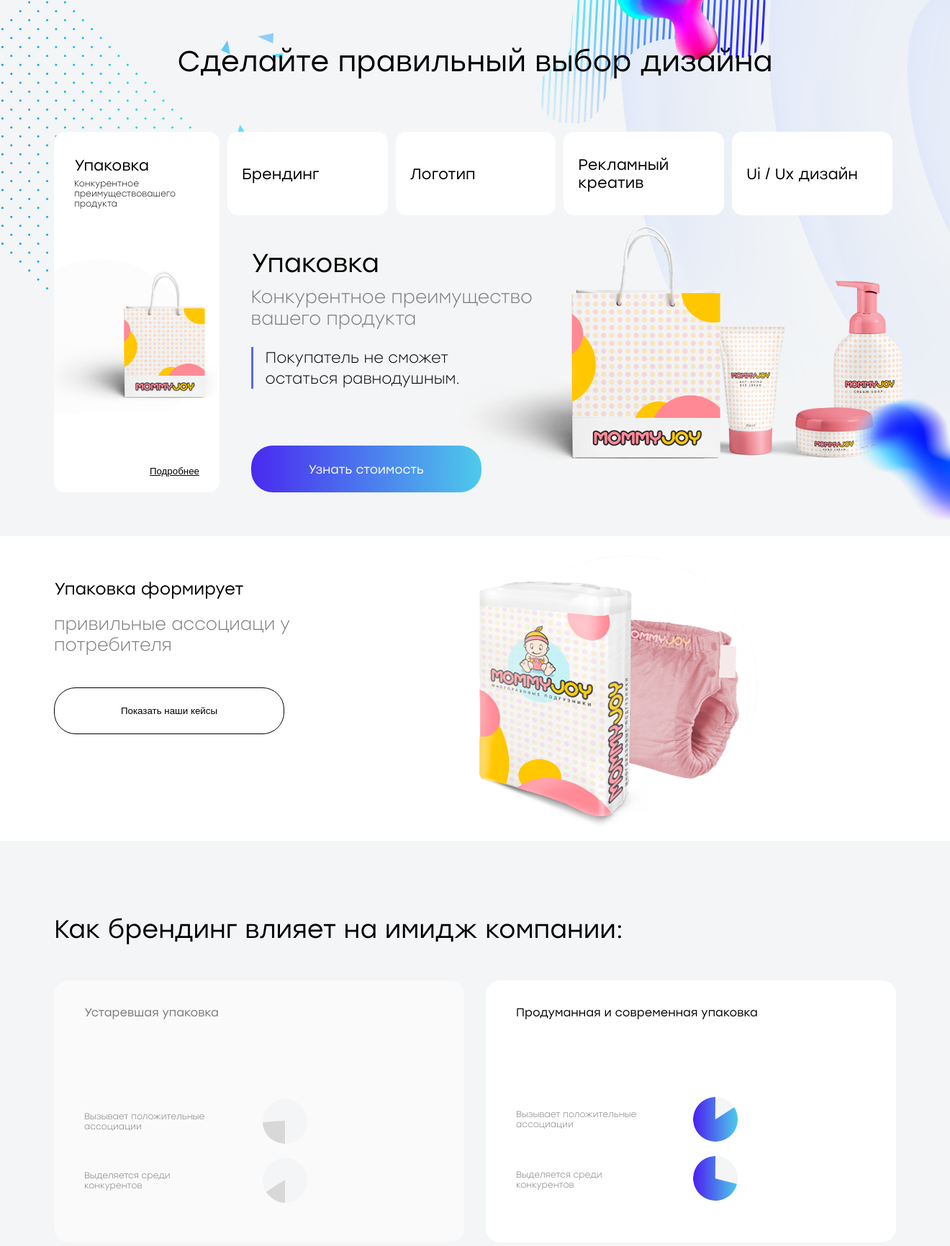
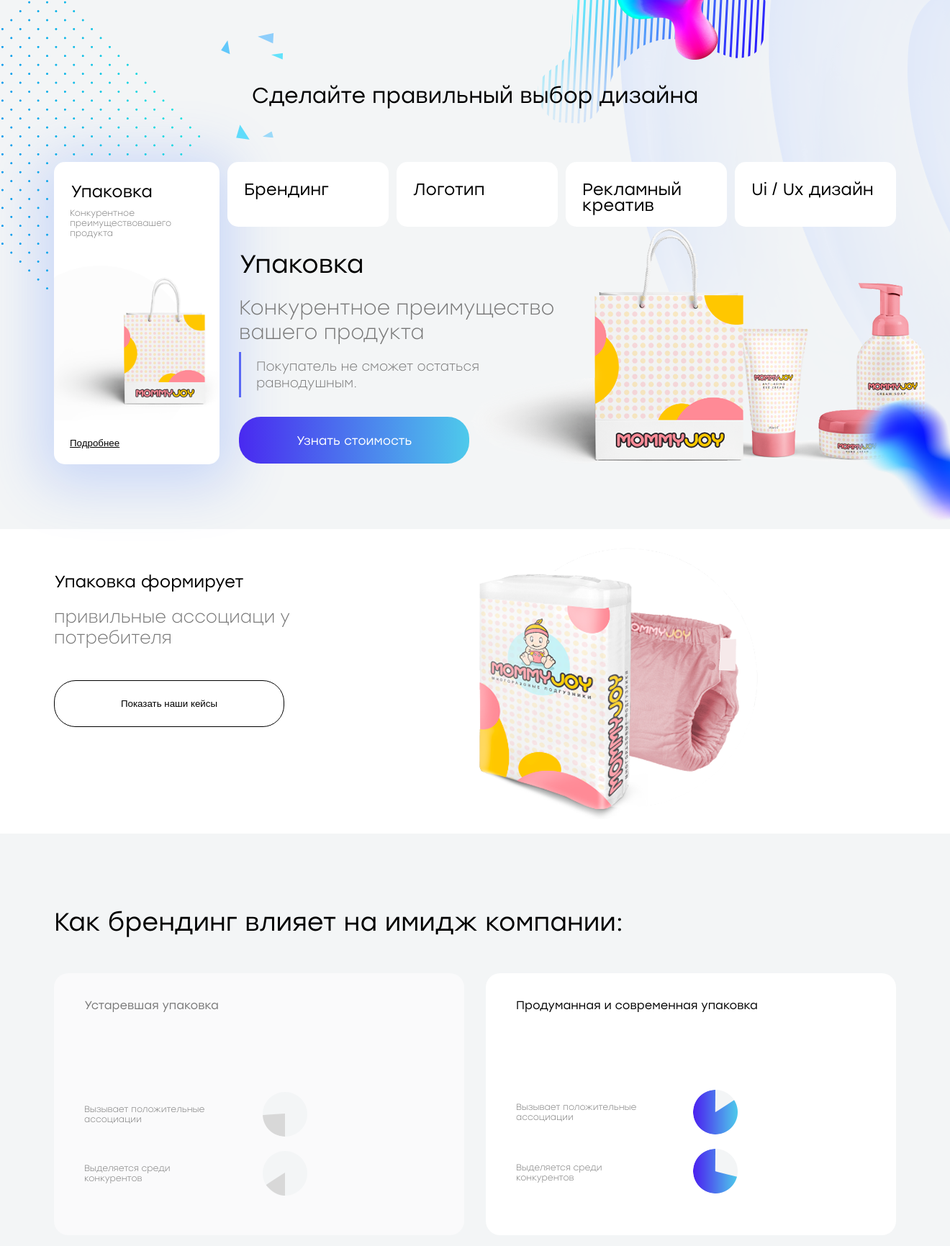
Before and after one commit to Alex96626/incr-digital, a PHP site: page /service-pack.html in a window 1320 px wide; the page is wider, and only the part inside the window is pictured. Shown: the part 149-1880 px from the top of that part at 72% size. Run offline with PHP 8.4, Linux system fonts and the light colour scheme; some libraries are stand-ins or nearby versions.

Commit message:
обновлена секция about service

```diff
--- a/service-pack.html
+++ b/service-pack.html
@@ -43,7 +43,7 @@
             <div class="wrapper">
                 <div class="service">
                     <div class="wrapper-services">
-                        <span class="services-name">Упаковка</span>
+                        <span class="services-items-title">Упаковка</span>
                         <span class="service-slogan">Конкурентное преимуществовашего продукта</span>
                     </div>
                     <img  class="service-smal-img" src="images/service-pack-small-img.png">
@@ -51,21 +51,21 @@
                 </div>
                 <div class="wrapper-right">
                     <ul class="services-lists">
-                        <li class="services-name services-items"><a href="#" class="services-list-link">Брендинг</a></li>
-                        <li class="services-name services-items"><a href="#" class="services-list-link">Логотип</a></li>
-                        <li class="services-name services-items"><a href="#" class="services-list-link">Рекламный креатив</a</li>
-                        <li class="services-name services-items "><a href="#" class="services-list-link">Ui / Ux дизайн</a></li>
+                        <li class="services-items"><a href="#" class="services-name">Брендинг</a></li>
+                        <li class="services-items"><a href="#" class="services-name">Логотип</a></li>
+                        <li class="services-items"><a href="#" class="services-name">Рекламный креатив</a</li>
+                        <li class="services-items "><a href="#" class="services-name">Ui / Ux дизайн</a></li>
                     </ul>
                     <div class="sml-info-service">
                             <div class="sml-info-service-text">
                                 <div class="wrapper-sml-info-service">
-                                    <span class="sml-info-service-title">Упаковка</span>
+                                    <span class="sml-info-service-title sml-info-service-pack-title">Упаковка</span>
                                     <span class="sml-info-service-slogan">Конкурентное преимущество вашего продукта</span>
-                                    <div class="sml-info-service-we-top service-logo-we-top">Покупатель не сможет остаться равнодушным.</div>
+                                    <div class="sml-info-service-we-top sml-info-service-pack-we-top ">Покупатель не сможет остаться равнодушным.</div>
                                 </div>
                                 <button class="cost">Узнать стоимость</button>
                             </div>
-                            <img class="service-logo-big-img service-pack-big-img" src="images/service-pack-big-img.png">
+                            <img class="service-big-img service-pack-big-img" src="images/service-pack-big-img.png">
                     </div>
                 </div>
             </div>
--- a/style.css
+++ b/style.css
@@ -1292,6 +1292,10 @@ button:focus{
 }
 
 
+
+
+
+
 /* BTANDING */
 
 /* header */
@@ -1315,151 +1319,210 @@ button:focus{
 
 /* service-about */
 
-.service-about{
-    display: flex;
-    justify-content: center;
+.service-about {
     background: url(images/branding-services.png) no-repeat;
-    height: 745px;
-    align-items: center;
-}
-
-.container-service-about{
-    position: relative;
+}
+
+.container-service-about {
     display: flex;
     flex-direction: column;
-}
-
-.design_choice{
+    padding: 114px 15px 90px 15px;
+}
+
+.design_choice {
+    align-self: center;
     margin-bottom: 74px;
-    align-self: center;
+    font-family: 'Stolzl Book';
+    font-size: 30px;
+}
+
+.wrapper {
+    height: 420px;
+    display: flex
+}
+
+.wrapper-right {
+    flex: 1;
+}
+
+.service {
+    width: 230px;
+    padding: 27px 0 22px 0;
+    display: flex;
+    flex-direction: column;
+    border-radius: 15px;
+    background: #fff;
+    box-shadow: 0px 10px 74.1px 20.9px rgba(58, 112, 255, 0.22);
+}
+
+.wrapper-services {
+    display: flex;
+    flex-direction: column;
+}
+
+.services-name {
+    width: 100%;
+    height: 100%;
+    padding: 27px 23px 20px 23px;
+    text-decoration: none;
+    color: black;
+    display: block;
     font-family:'Stolzl Book';
+    font-size: 23px;
+    line-height: 22px;
+}
+
+.service-slogan {
+    display: block;
+    margin: 9px 22px;
+    font-size: 12px;
+    color: rgba(120, 120, 120, 255);
+}
+
+.service-smal-img {
+    margin: auto;
+}
+
+.btn-more-service {
+    align-self: flex-start;
+    margin-top: auto;
+    margin-left: 22px;
+    border: none;
+    background: transparent;
+    text-decoration: underline;
+}
+
+.btn-more-service-advertising {
+    color: #fff;
+}
+
+.services-lists {
+    display: flex;
+    list-style: none;
+
+}
+
+.services-items {
+    overflow: hidden;
+    height: 90px;
+    flex: 1;
+    margin: 0 5.5px;
+    border-radius: 15px;
+    background: #fff;
+}
+
+.services-items:first-child {
+    margin-left: 11px;
+}
+
+.services-items:last-child {
+    margin-right: 0;
+}
+
+.services-items-title {
+    margin-left: 23px;
+    font-family: 'Stolzl Book';
+    font-size: 23px;
+}
+
+.services-advertising-items-title {
+    color: #fff;
+}
+
+.sml-info-service {
+    position: relative;
+    display: flex;
+
+}
+
+.sml-info-service-title {
+    font-family: 'Stolzl Book';
     font-size: 40px;
 }
 
-.service{
+.sml-info-service-advertising-title {
+    line-height: 51px;
+}
+
+.sml-info-service-pack-title {
+    font-size: 35px;
+}
+
+.sml-info-service-pack-we-top {
+    line-height: 23px;
+}
+
+.sml-info-service-slogan {
+    margin: 22px 0 11px 0;
+    font-size: 28px;
+    color: rgba(120, 120, 120, 255);
+}
+
+.sml-info-service-we-top {
+    margin-bottom: 27px;
+    padding: 9px 0 8px 21px;
+    border-left: 3px solid #5867f5;
+    font-size: 18px;
+    color: rgba(120, 120, 120, 255);
+}
+
+.sml-info-service-logo-we-top {
+    width: 354px;
+    line-height: 25px;
+}
+
+.sml-info-service-advertising-we-top {
+    margin: 22px 0 37px 0;
+    line-height: 29px;
+}
+
+.sml-info-service-text {
+    width: 466px;
+    padding: 31px 0 0 27px;
+}
+
+.wrapper-sml-info-service {
     display: flex;
     flex-direction: column;
-    background: #fff;
-    max-width: 230px;
-    border-radius: 15px;
-    margin-right: 5.5px;
-    justify-content: space-between;
-}
-
-.wrapper-services{
-    margin: 28px;
-}
-
-.service-name{
-    display: block;
-    font-family: 'Stolzl Book';
-    font-size: 16px;
-}
-
-.service-slogan{
-    display: block;
-    font-family: 'Stolzl Light';
-    font-size: 12px;
-}
-
-.service-smal-img{
-    margin: 25px 0 50px 0;
-}
-
-.btn-more-service{
-    margin: 22px 28px;
-    border: 0px;
-    background-color: transparent;
-    text-decoration: underline;
-    align-self: end;
-}
-
-.wrapper-right{
-    display: flex;
-    flex-direction: column;
-    flex:1;
-}
-
-.services-lists{
-    display: flex;
-    flex: 1;
-}
-
-.services-name{
-    font-family:'Stolzl Book';
-    font-size: 21px;
-    margin:6px 0;
-    display: block;
-}
-.services-items{
-    list-style: none;
-    background: #fff;
-    border-radius: 15px;
-    margin: 0 5.5px;
-    flex:1;
-    display: flex;
-    align-items: center;
-    padding: 20px;
-}
-.services-items a{
-    color: black;
-    text-decoration: none;
-}
-
-.sml-info-service{
-    display: flex;
-    justify-content: space-between;
-    flex: 3;
-    margin-left: 38px;
-    padding-top: 35px;
-}
-
-.sml-info-service-text{
-    width: 466px;
-    display: flex;
-    flex-direction: column;
-    justify-content: space-between;
-}
-
-.sml-info-service-title{
-    font-family: 'Stolzl Book';
-    font-size: 36px;
-    display: block;
-    margin: 10px 0;
-}
-
-.sml-info-service-slogan{
-    font-family:'Stolzl Light';
-    font-size:25px;
-    color: #787878;
-    margin-bottom: 25px;
-    display: block;
-}
-
-.sml-info-service-we-top{
-    font-size: 20px;
-    border-left:3px solid #5867f5;
-    padding-left: 17px;
-    display: block;
-    margin: 10px 0;
-}
-
-.cost{
+}
+
+.cost {
     width: 320px;
+    margin-top: auto;
     border-radius: 30px;
     border: 0px;
-    background:linear-gradient(to right, #4929f0, #4ecaeb);
+    background: linear-gradient(to right, #4929f0, #4ecaeb);
     min-height: 65px;
     font-family: 'Stolzl Book';
     font-size: 17px;
     color: #fff;
-
 }
 
 .cost:hover,
 .cost:focus {
     box-shadow: 0 3px 15px rgb(74, 67, 239);
 }
+
+.service-big-img {
+    align-self: center;
+    margin: 0 auto;
+}
+
+.service-advertising-big-img {
+    margin: 55px 0;
+}
+
+.service-logo-big-img {
+    align-self: center;
+    /* margin: 0 auto; */
+}
+
+.service-pack-big-img {
+    position: absolute;
+    top: 10%;
+    left: 37%;
+}
+
 /* service-about!! */
 
 /* big-info-service */
```
Also changed, not shown: branding_services.html (+7 -7 lines), service-advertising.html (+8 -8 lines), service-logo.html (+6 -6 lines), images/branding-big-img.png.
